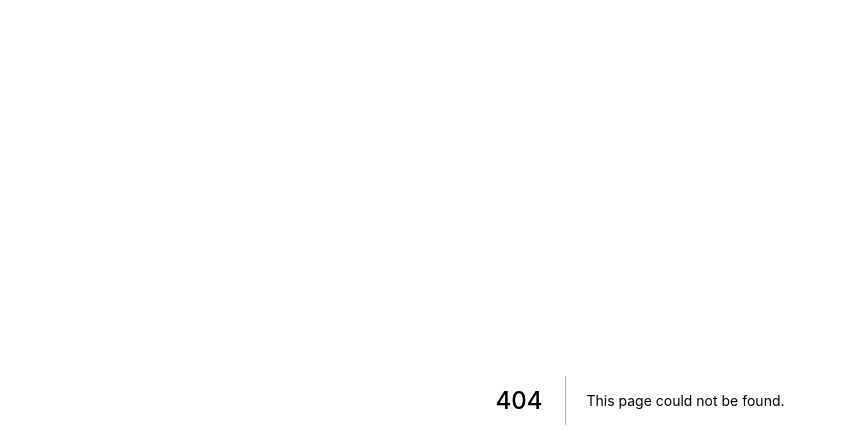
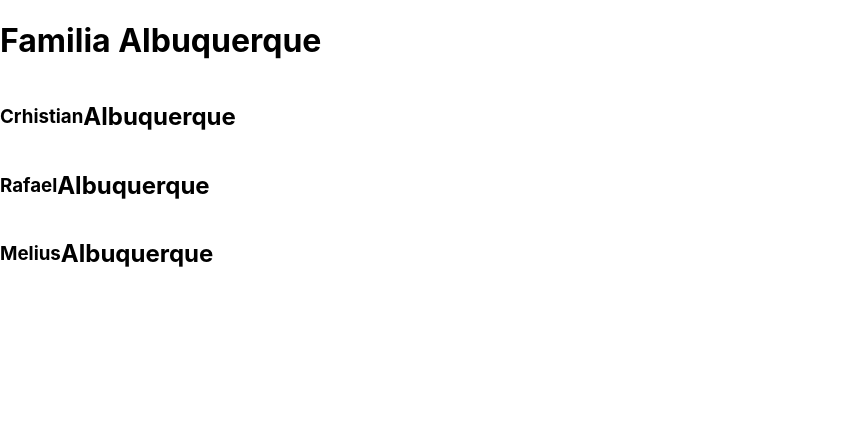
Before and after one commit to David-Pires/React-Exercises, a Next.js app: page /comunicacao/direta in a window 1280 px wide. Before the commit this address had no page. Shown: the top 448 px of the page, without its empty margins (0-846 px from the left). Built offline with nearby package versions, Linux system fonts and the light colour scheme.

Commit message:
direct communication

```diff
--- /dev/null
+++ b/components/direta/Filho.jsx
@@ -0,0 +1,9 @@
+export default function Filho(props) {
+  return (
+    <div style={{display: 'flex', alignItems:'center'}}>
+    <h3>{props.nome}</h3>
+    <h2>{props.familia}</h2>
+
+    </div>
+  )
+}
--- /dev/null
+++ b/components/direta/Pai.jsx
@@ -0,0 +1,12 @@
+import Filho from "./Filho";
+
+export default function Pai(props) {
+  return (
+    <div>
+    <h1>Familia {props.familia}</h1>
+      <Filho nome="Crhistian" familia={props.familia} />
+      <Filho nome="Rafael" familia={props.familia} />
+      <Filho {...props} nome="Melius"/>
+    </div>
+  );
+}
--- /dev/null
+++ b/pages/comunicacao/direta.jsx
@@ -0,0 +1,10 @@
+import Filho from "../../components/direta/Filho";
+import Pai from "../../components/direta/Pai";
+
+export default function Direta() {
+  return (
+    <div>
+      <Pai familia="Albuquerque" nome="Padrão"/>
+    </div>
+  );
+}
```
